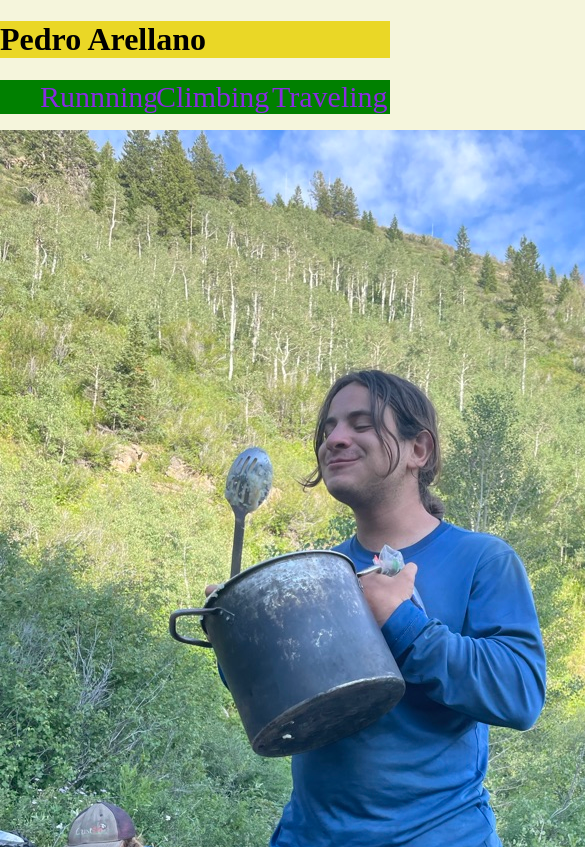
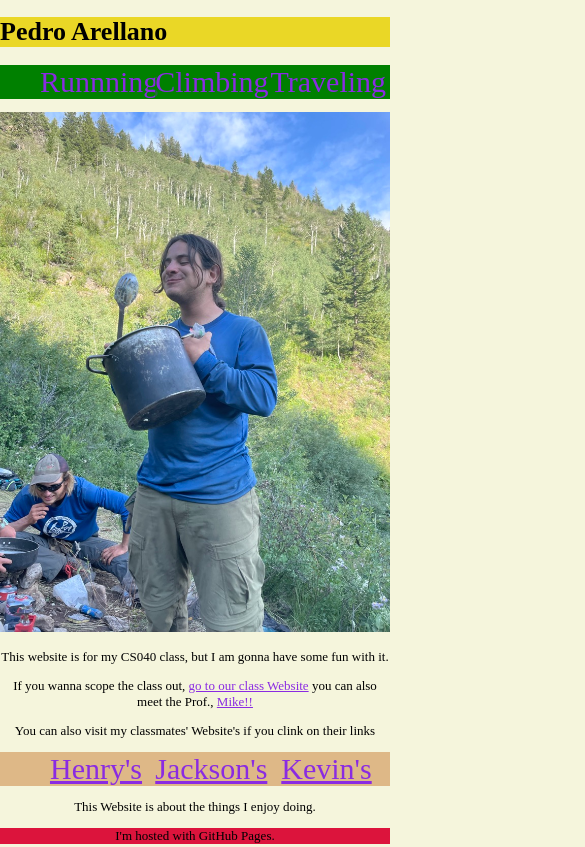
Before and after one commit to PArellano02/PArellano02.github.io, a plain HTML site: page index.html in a window 390 px wide. Shown: the top 847 px of the page, 585 px wide, since content can reach past the window. Drawn offline with Linux system fonts and the light colour scheme; files whose address does not match are found by name.

Commit message:
Stuff I guesss

```diff
--- a/index.html
+++ b/index.html
@@ -1,6 +1,7 @@
 <!DOCTYPE html>
 <html>
     <head>
+        <meta name="Pedro Arellano" content="Pedro Arellano Awesome Adventures ">
         <!-- Google tag (gtag.js) -->
         <script async src="https://www.googletagmanager.com/gtag/js?id=G-HL3JR68P23"></script>
         <script>
@@ -20,24 +21,28 @@
     <div id="fb-root"></div>
     <script async defer crossorigin="anonymous" src="https://connect.facebook.net/en_US/sdk.js#xfbml=1&version=v14.0" nonce="qCOhtu2I"></script>
     <h1>Pedro Arellano</h1>
-
+<div>
     <ul>
         <a href="https://parellano02.github.io/Running"><li> Runnning </li></a>
         <a href="https://parellano02.github.io/Climbing"><li> Climbing  </li></a>
         <a href="https://parellano02.github.io/Travel"><li> Traveling </li></a>
     </ul>
-<img src="/Users/pedroarellano/Documents/GitHub/PArellano02/Photos/Potatoes.jpeg" alt="Potatoes">
+</div>
+
+<img width= 50px src="/Users/pedroarellano/Documents/GitHub/PArellano02/Photos/Potatoes.jpeg" alt="Potatoes">
     <p>
     This website is for my CS040 class, but I am gonna have some fun with it.
 </p>
 <p>
     If you wanna scope the class out, <a href="https://github.com/mikeizbicki/cmc-csci040">go to our class Website</a> you can also meet the Prof.,  <a href="https://izbicki.me">Mike!!</a> </p>
     <p>You can also visit my classmates' Website's if you clink on their links</p>
+   <div>
     <ul class="cmw">
         <li class="cmw"> <a href="https://henrylong612.github.io/"> Henry's </a> </li>
         <li class="cmw"> <a href=""> Jackson's </a> </li>
         <li class="cmw"> <a href="https://kevinl0378.github.io/"> Kevin's </a> </li>
     </ul>
+   </div>
 <p>
     This Website is about the things I enjoy doing.
 </p>
@@ -61,6 +66,7 @@
         <td> aloha </td>
         <td> aloha </td>
     </tr>
+
 </table>
 </body>
 </html>
@@ -83,7 +89,7 @@ Every HTML file must:
 
 
 
-have an appropriate <meta description=...> tag (see this tutorial on meta description and this tutorial on other meta tags)
+
 
 
 
@@ -99,10 +105,5 @@ contain a Facebook like button (at least one of these like buttons must have >5
 
 
 
-use the @media rule to modify some attribute for small screen sizes
-
-Your domain must:
-
-
 
 be archived by the Internet Archive; see instructions here for submitting your webpage!-->
--- a/style.css
+++ b/style.css
@@ -3,16 +3,25 @@ h1.subw{background-color:coral ;}
 
 body{margin-left: 0px;margin-right: 0px;margin-top: 0px; background-color: beige;}
 
-p{background-color: beige; text-align: center ; background-size: 50%; }
+p{text-align: center ; background-size: 50%; }
 
 li{background-color: rgba(0, 128, 0, 0.706);text-align: center; display: inline-block;width:32%; font-size: 30px;}
 li:hover{background-color: aqua;}
 
 .cmw{background-color: burlywood;}
 
-img{size: 50px;}
 
 #hds{background-color:crimson;}
+@media only screen and (max-width: 600px) {
+    body{
+        font-size:small;
+
+    }
+    img {
+        width:100%
+        }
+    }
 
 a{color:blueviolet}
 ul{background-color: green;}
+div{background-color: aqua;}
```
Also changed, not shown: Climbing.html (+1 -0 lines), Running.html (+1 -0 lines), Travel.html (+1 -0 lines).
